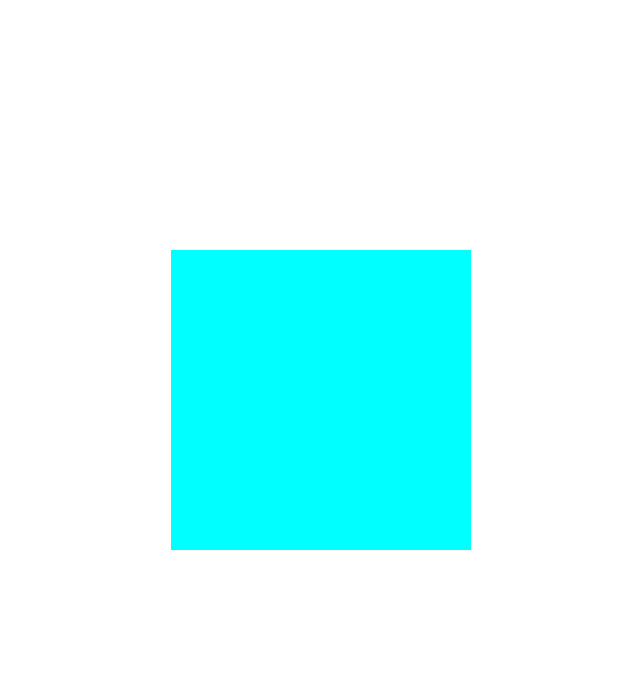
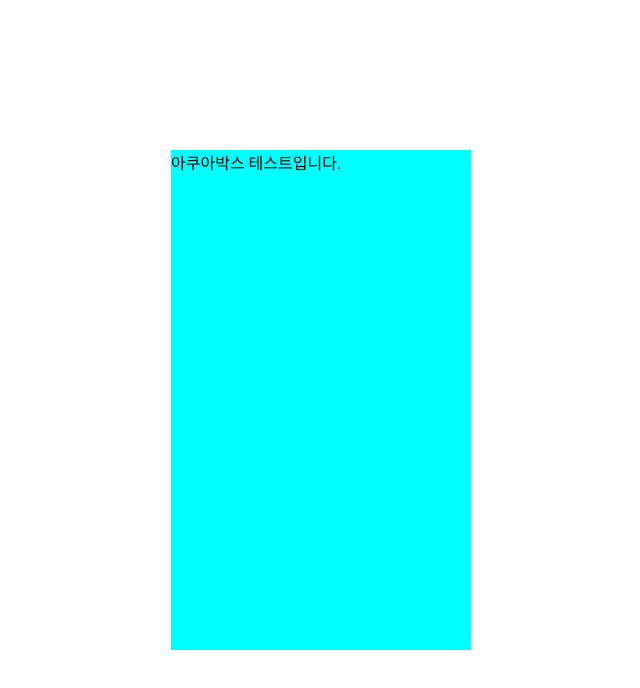
Before and after one commit to aaaram0205/boxTest, a plain HTML site: page index.html in a window 1280 px wide. Shown: the whole page, without its empty margins (319-959 px from the left). Drawn offline with Linux system fonts and the light colour scheme.

Commit message:
아쿠아박스 텍스트 삽입 및  height수정

```diff
--- a/index.html
+++ b/index.html
@@ -9,7 +9,7 @@
 </head>
 <body>
   <section>
-    <article></article>
+    <article>아쿠아박스 테스트입니다.</article>
   </section>
 </body>
 </html>
--- a/scss/style.scss
+++ b/scss/style.scss
@@ -11,7 +11,7 @@ section {
 
   article {
     width: 300px;
-    height: 300px;
+    height: 500px;
     background-color: aqua;
   }
 }
```
Also changed, not shown: css/style.css.
